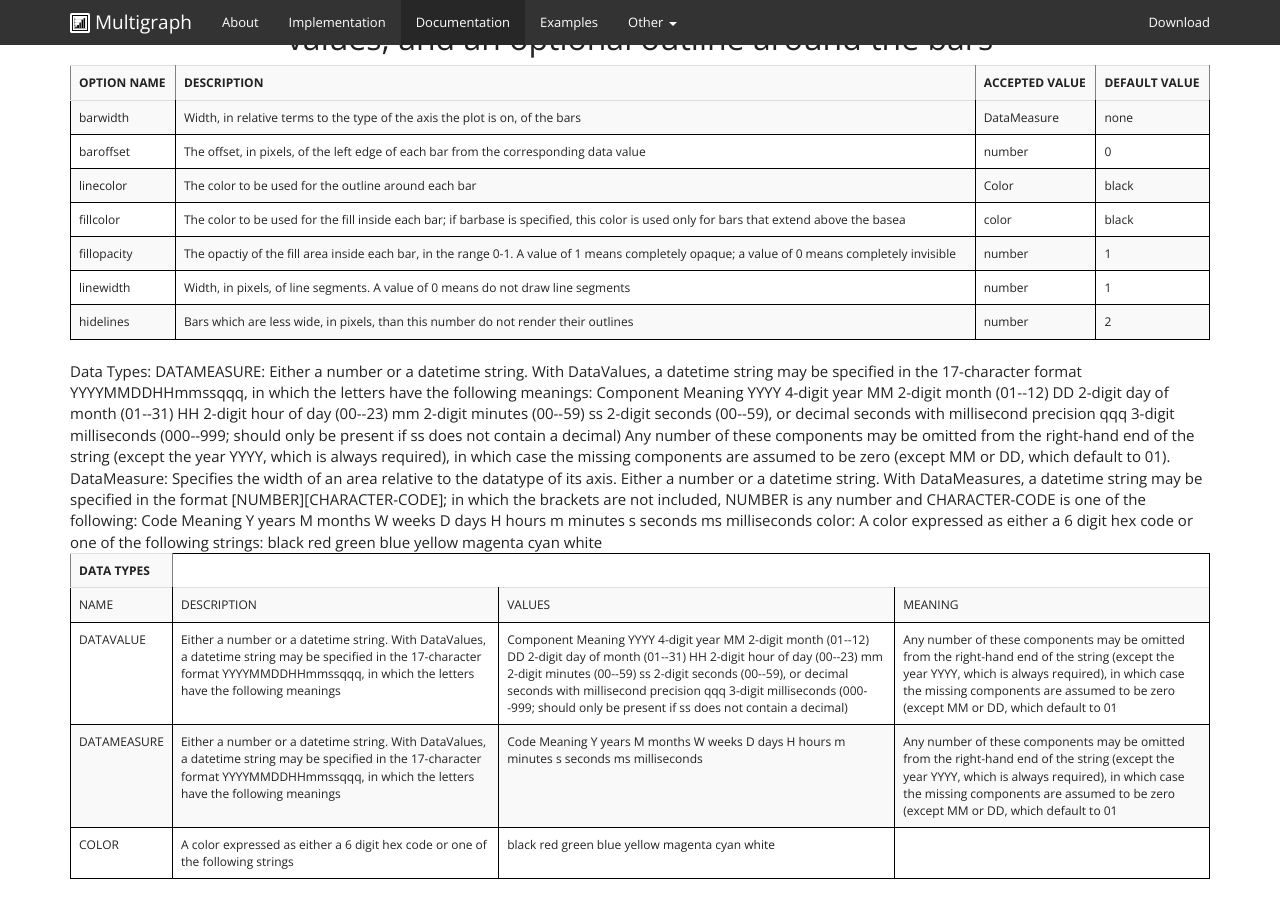
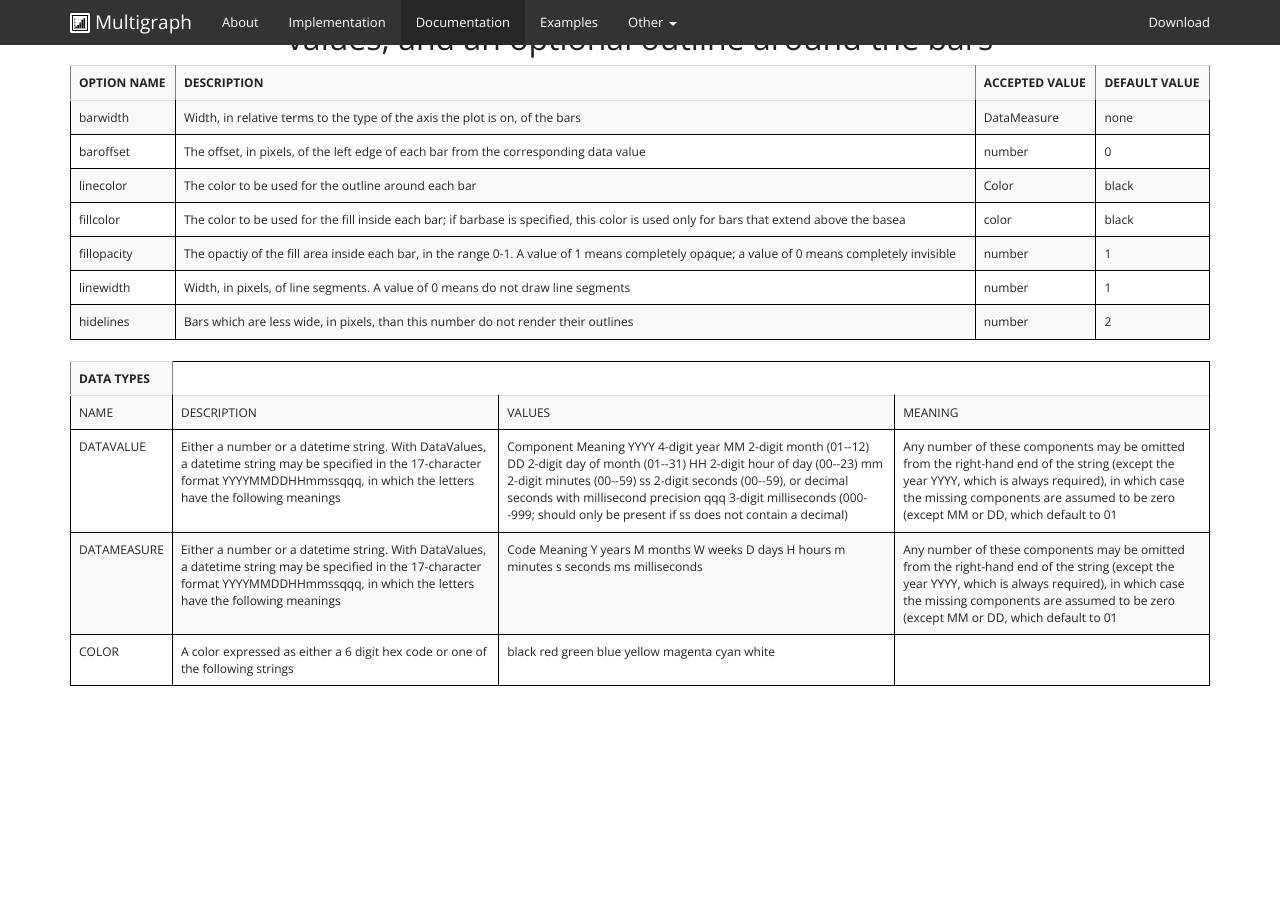
Before and after one commit to khunter3D/khunter3D.github.io, a Jekyll site: the page built from docs/renderers/index.html, in a window 1280 px wide and 900 px high, scrolled down 2944 px. Built offline with Jekyll 4.4.1, drawn with Linux system fonts in a browser that asks for light colours; nearby versions of some CDN libraries; Markdown is read by kramdown in place of the engine named in the settings; after the commit the page ends 3651 px from its top, so only the background shows below that.

Commit message:
Update index.html

```diff
--- a/docs/renderers/index.html
+++ b/docs/renderers/index.html
@@ -731,63 +731,11 @@ and draws a line segment between consecutive data points in each line.
         cyan
         white
 </tr>
-Data Types:
 
-     DATAMEASURE:
 
-        Either a number or a datetime string.
 
-        With DataValues, a datetime string may be specified in the
-        17-character format YYYYMMDDHHmmssqqq, in which the letters
-        have the following meanings:
 
-        Component   Meaning
-        YYYY        4-digit year
-        MM          2-digit month (01--12)
-        DD          2-digit day of month (01--31)
-        HH          2-digit hour of day (00--23)
-        mm          2-digit minutes (00--59)
-        ss          2-digit seconds (00--59), or decimal seconds with millisecond precision
-        qqq         3-digit milliseconds (000--999; should only be present if ss does not contain a decimal)
 
-        Any number of these components may be omitted from the
-        right-hand end of the string (except the year YYYY, which is
-        always required), in which case the missing components are
-        assumed to be zero (except MM or DD, which default to 01).
 
-     DataMeasure:
 
-        Specifies the width of an area relative to the datatype of its
-        axis. Either a number or a datetime string.
-
-        With DataMeasures, a datetime string may be specified in the
-        format [NUMBER][CHARACTER-CODE]; in which the brackets are not
-        included, NUMBER is any number and CHARACTER-CODE is one of the
-        following:
-
-        Code   Meaning
-        Y      years
-        M      months
-        W      weeks
-        D      days
-        H      hours
-        m      minutes
-        s      seconds
-        ms     milliseconds
-
-     color:
-
-        A color expressed as either a 6 digit hex code or one of the
-        following strings:
-
-        black
-        red
-        green
-        blue
-        yellow
-        magenta
-        cyan
-        white
-        </pre>
-
-{% include end.html %}
+ {% include end.html %}
```
